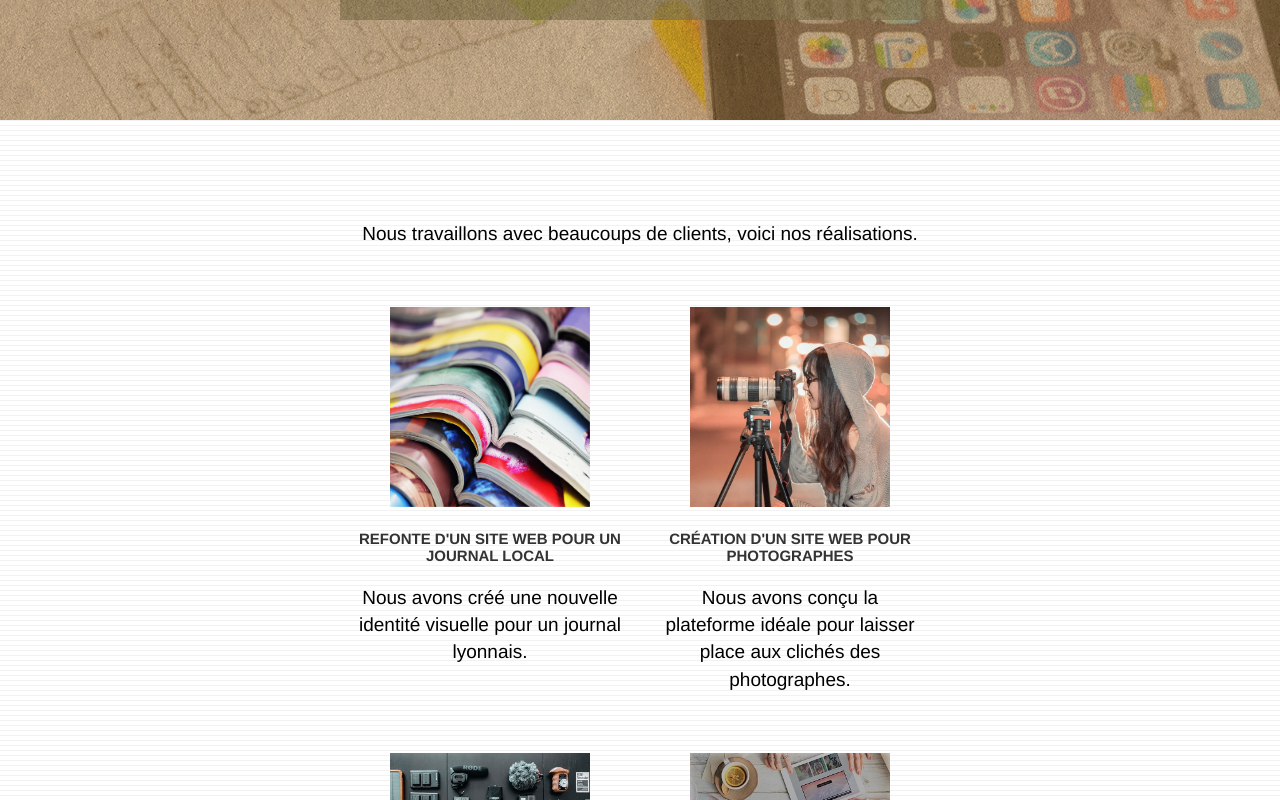
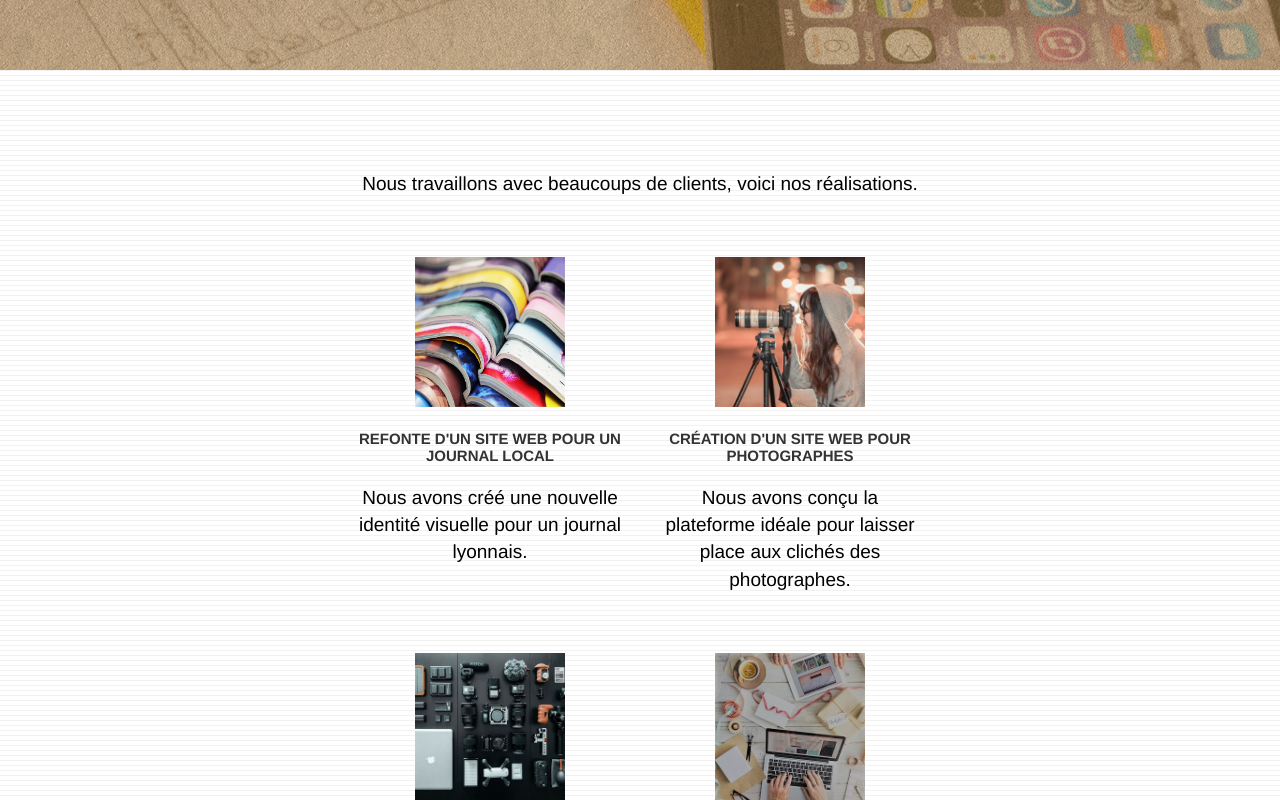
Before and after one commit to LamiaeR/La-Panthere, a plain HTML site: page index.html in a window 1280 px wide. Shown: the part 2000-2800 px from the top of the page. Drawn offline with Linux system fonts and the light colour scheme.

Commit message:
compression img

```diff
--- a/index.html
+++ b/index.html
@@ -160,7 +160,7 @@
 		</div>
 		<div class="row tight-width-whitespace portfolio-row">
 			<div class="col-sm-6">
-				<a href="#" data-lightbox="img/1.jpg" data-gallery-id="gallery-1" data-caption="Refonte d'un site web pour un journal local" data-frame="snapshot-lb"><img src="img/1.jpg" alt="Lyon web design logo agence web meilleure agence et refonte site web journal" class="img-responsive portfolio-thumb" /></a>
+				<a href="#" data-lightbox="img/1-compressed.jpg" data-gallery-id="gallery-1" data-caption="Refonte d'un site web pour un journal local" data-frame="snapshot-lb"><img src="img/1-compressed.jpg" alt="Lyon web design logo agence web meilleure agence et refonte site web journal" class="img-responsive portfolio-thumb" /></a>
 				<h3 class="mg-md text-center">
 					Refonte d'un site web pour un journal local
 				</h3>
@@ -169,7 +169,7 @@
 				</p>
 			</div>
 			<div class="col-sm-6">
-				<a href="#" data-lightbox="img/2.jpg" data-gallery-id="gallery-1" data-caption="Création d'un site web pour photographes" data-frame="snapshot-lb"><img src="img/2.jpg" class="img-responsive portfolio-thumb" alt="Lyon web design logo agence web meilleure agence, Création d'un site web pour photographes" /></a>
+				<a href="#" data-lightbox="img/2-compressed.jpg" data-gallery-id="gallery-1" data-caption="Création d'un site web pour photographes" data-frame="snapshot-lb"><img src="img/2-compressed.jpg" class="img-responsive portfolio-thumb" alt="Lyon web design logo agence web meilleure agence, Création d'un site web pour photographes" /></a>
 				<h3 class="mg-md text-center">
 					Création d'un site web pour photographes
 				</h3>
@@ -180,7 +180,7 @@
 		</div>
 		<div class="row tight-width-whitespace portfolio-row">
 			<div class="col-sm-6">
-				<a href="#" data-lightbox="img/3.jpg" data-gallery-id="gallery-1" data-caption="Création d'un site internet pour un voyageur" data-frame="snapshot-lb"><img src="img/3.jpg" class="img-responsive portfolio-thumb" alt="Lyon web design logo agence web meilleure agence, Création d'un site web pour voyageur"/></a>
+				<a href="#" data-lightbox="img/3-compressed.jpg" data-gallery-id="gallery-1" data-caption="Création d'un site internet pour un voyageur" data-frame="snapshot-lb"><img src="img/3-compressed.jpg" class="img-responsive portfolio-thumb" alt="Lyon web design logo agence web meilleure agence, Création d'un site web pour voyageur"/></a>
 				<h3 class="mg-md text-center">
 					Création d'un site internet pour un voyageur
 				</h3>
@@ -189,7 +189,7 @@
 				</p>
 			</div>
 			<div class="col-sm-6">
-				<a href="#" data-lightbox="img/4.jpg" data-gallery-id="gallery-1" data-caption="Conception d'un site pour une agence de mariage" data-frame="snapshot-lb"><img src="img/4.jpg" class="img-responsive portfolio-thumb" alt="Lyon web design logo agence web meilleure agence, Création d'un site web pour agence de mariage" /></a>
+				<a href="#" data-lightbox="img/4-compressed.jpg" data-gallery-id="gallery-1" data-caption="Conception d'un site pour une agence de mariage" data-frame="snapshot-lb"><img src="img/4-compressed.jpg" class="img-responsive portfolio-thumb" alt="Lyon web design logo agence web meilleure agence, Création d'un site web pour agence de mariage" /></a>
 				<h3 class="mg-md text-center">
 					Conception d'un site pour une agence de mariage
 				</h3>
@@ -233,6 +233,7 @@
 						</ul>
 
 				</div>
+
 				<div class="row row-no-gutters social">
 					<p class="text-center">Retrouvez-nous sur:</p>
 
```
Also changed, not shown: css/bootstrap.css, img/1-compressed.jpg (added), img/2-compressed.jpg (added), img/3-compressed.jpg (added), img/4-compressed.jpg (added).
